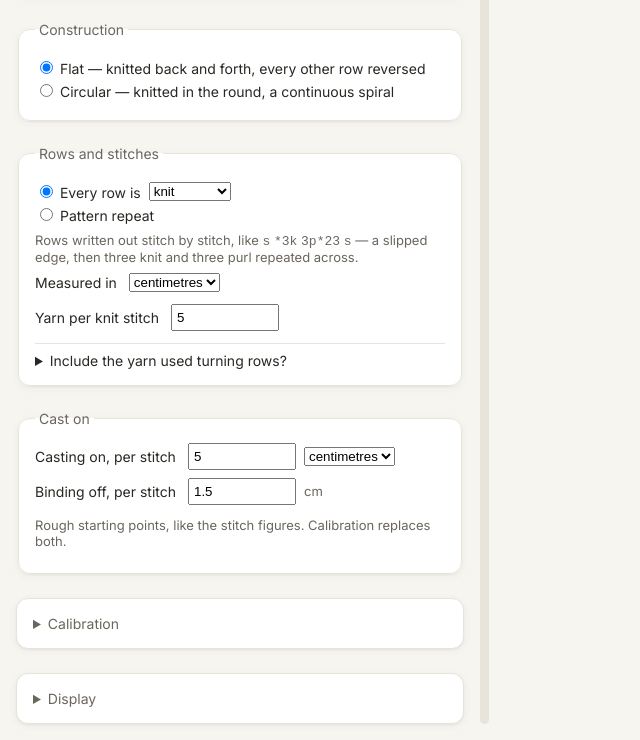
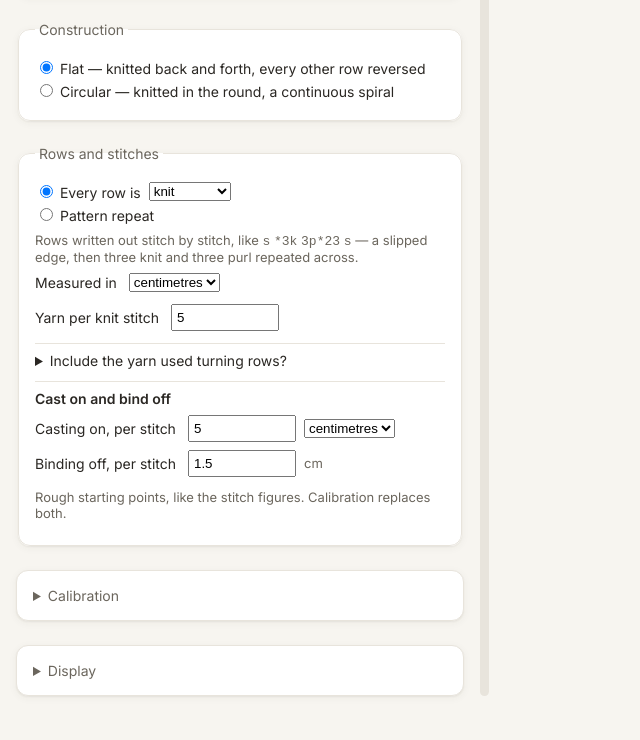
Before and after one commit to athifm/planned_pooling, a plain HTML site: page index.html in a window 1280 px wide. Shown: the part 734-1474 px from the top of the page, without its empty margins (0-640 px from the left). After the commit the page ends 1446 px from the top, so only its background shows below. Drawn offline with Linux system fonts and the light colour scheme.

Commit message:
Fold cast on and bind off into Rows and stitches
Phase 1b step 1 of the panel consolidation, taken ahead of the copy pass. Eight
top-level cards down to seven.

Cast on was never a separate question. Both its figures are per-stitch costs
exactly like the ones in the stitch table, spent at the fabric's two edges, and
its own hint already said so -- "rough starting points, like the stitch
figures" -- while sitting in a card of its own.

It becomes a .group: a line and a heading inside the card, which is the
treatment step 6 reserved for nested content. Deliberately not a <details>.
sectionOpen() only governs blocks that carry data-section, so nesting these in
a disclosure would not stop them counting -- it would hide a figure that still
applies, which is the one failure inEffect() exists to prevent.

The legend said "Cast on" while the panel held bind-off too. The heading now
says both.

Verified on a fresh port: seven cards, the group renders outside any details
and is visible, and raising cast-on by 10cm moves the total from 359.4m to
373.4m and back -- so the fields are still wired, not merely still present.
72/72 calibration checks, console clean.

Co-Authored-By: Claude Opus 5 <noreply@anthropic.com>

```diff
--- a/index.html
+++ b/index.html
@@ -333,10 +333,16 @@
         </div>
         <p class="hint" id="turningNote"></p>
       </details>
-    </fieldset>
 
-    <fieldset id="castOn">
-      <legend>Cast on</legend>
+      <!-- Cast on and bind off are per-stitch costs exactly like the ones
+           above, spent at the fabric's two edges -- the hint below was already
+           saying so while sitting in a panel of its own.
+
+           A group, not a disclosure: these always apply, and a control that is
+           in force has to stay visible. Nesting it in a disclosure would hide
+           a figure that still counts. -->
+      <div class="group" id="castOn">
+        <h3 class="groupHeading">Cast on and bind off</h3>
 
       <div class="fields">
         <label for="castOnMeasured">Casting on, per stitch</label>
@@ -362,6 +368,7 @@
         Rough starting points, like the stitch figures. Calibration replaces
         both.
       </p>
+      </div>
     </fieldset>
 
     <details class="panelSection" id="calibration" data-section="calibration">
--- a/style.css
+++ b/style.css
@@ -452,7 +452,24 @@ fieldset {
 }
 
 /* A group inside a card gets a line and a heading, never another card.
-   Nesting cards is what turns a settings panel into a stack of boxes. */
+   Nesting cards is what turns a settings panel into a stack of boxes.
+
+   .group is the same treatment without the disclosure: for a block that
+   always applies, so it has to stay visible. .subSection is for a block the
+   knitter can put away, where closed genuinely means not counted. */
+.group {
+  margin-top: var(--sp-3);
+  border-top: 1px solid var(--c-line);
+  padding-top: var(--sp-2);
+}
+
+.groupHeading {
+  margin: 0 0 var(--sp-2);
+  font-size: var(--fs-md);
+  font-weight: 600;
+  color: var(--c-ink);
+}
+
 .subSection {
   margin-top: var(--sp-3);
   border-top: 1px solid var(--c-line);
```
